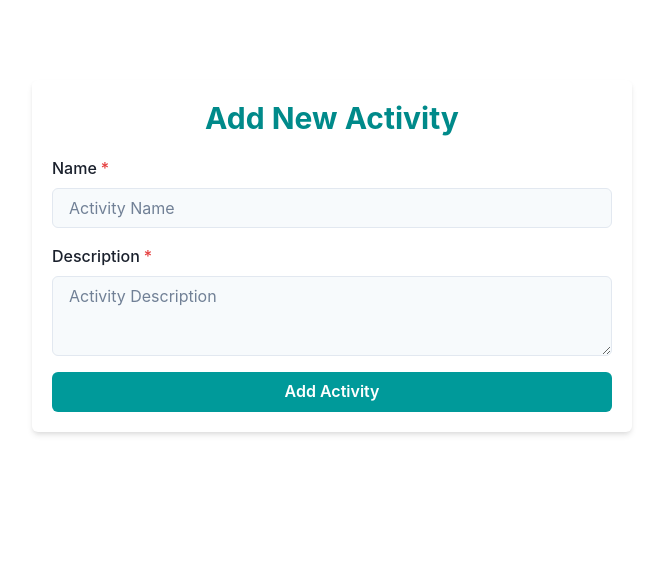
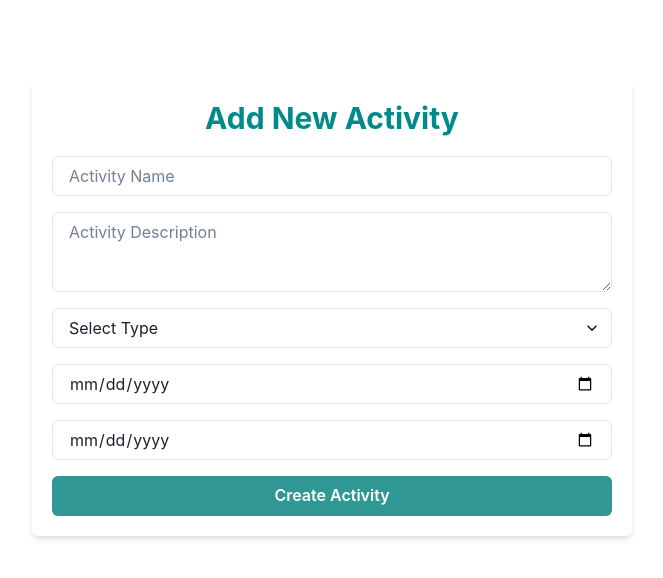
Before and after one commit to mapedersen/LMS.Frontend, a React (Vite) app: page /dashboard/add-activity/1 in a window 1280 px wide. Shown: the top 578 px of the page, without its empty margins (308-971 px from the left). Built offline with nearby package versions, Linux system fonts and the light colour scheme.

Commit message:
Implement Add Activity

```diff
--- a/src/components/AddActivity.tsx
+++ b/src/components/AddActivity.tsx
@@ -1,15 +1,61 @@
-import React, { useState } from "react";
-import { useNavigate, useParams } from "react-router-dom";
-import { Box, Button, Heading, VStack, useToast } from "@chakra-ui/react";
-import FormField from "./ui/FormFields";
+import React, { useState, useEffect } from "react";
+import { useParams, useNavigate } from "react-router-dom";
+import {
+  Box,
+  Button,
+  Heading,
+  VStack,
+  useToast,
+  Select,
+  Input,
+  Textarea,
+  Text,
+} from "@chakra-ui/react";
 
 const AddActivity = () => {
   const { moduleId } = useParams<{ moduleId: string }>();
   const [name, setName] = useState("");
   const [description, setDescription] = useState("");
+  const [typeId, setTypeId] = useState<number | null>(null);
+  const [startDate, setStartDate] = useState("");
+  const [endDate, setEndDate] = useState("");
   const [isLoading, setIsLoading] = useState(false);
+  const [moduleEndDate, setModuleEndDate] = useState<Date | null>(null);
+  const [moduleData, setModuleData] = useState<any | null>(null); // State to hold module data
   const navigate = useNavigate();
   const toast = useToast();
+
+  useEffect(() => {
+    // Fetch module details from the server
+    const fetchModuleDetails = async () => {
+      const accessToken = localStorage.getItem("accessToken");
+
+      if (!accessToken) {
+        console.error("Access token is missing");
+        return;
+      }
+
+      try {
+        const response = await fetch(`https://localhost:7243/api/modules/${moduleId}`, {
+          headers: {
+            Authorization: `Bearer ${accessToken}`,
+          },
+        });
+
+        if (response.ok) {
+          const moduleData = await response.json();
+          setModuleEndDate(new Date(moduleData.endDate));
+          setModuleData(moduleData); // Set module data
+        } else {
+          console.error("Failed to fetch module details");
+        }
+      } catch (error) {
+        console.error("Error fetching module details:", error);
+      }
+    };
+
+    fetchModuleDetails();
+  }, [moduleId]);
 
   const handleSubmit = async (e: React.FormEvent) => {
     e.preventDefault();
@@ -21,9 +67,24 @@ const AddActivity = () => {
       return;
     }
 
+    // Validate end date
+    if (moduleEndDate && new Date(endDate) > moduleEndDate) {
+      toast({
+        title: "Invalid end date.",
+        description: "End date cannot exceed the module's end date.",
+        status: "error",
+        duration: 5000,
+        isClosable: true,
+      });
+      return;
+    }
+
     const activityData = {
       name,
       description,
+      typeId,
+      startDate,
+      endDate,
       moduleId,
     };
 
@@ -40,15 +101,13 @@ const AddActivity = () => {
 
       if (response.ok) {
         toast({
-          title: "Activity created.",
+          title: "Activity Created",
           description: "The activity has been created successfully.",
           status: "success",
           duration: 5000,
           isClosable: true,
         });
-        setName("");
-        setDescription("");
-        navigate("/dashboard");
+        navigate(`/modules/${moduleId}`);
       } else {
         toast({
           title: "Error",
@@ -73,30 +132,56 @@ const AddActivity = () => {
 
   return (
     <Box p={5} maxW="600px" mx="auto" mt="20" bg="white" borderRadius="md" boxShadow="md">
+      {moduleData && (
+        <Box mb={5} p={4} bg="gray.100" borderRadius="md">
+          <Text fontSize="lg" fontWeight="bold">
+            Module: {moduleData.name}
+          </Text>
+          <Text>Description: {moduleData.description}</Text>
+        </Box>
+      )}
       <Heading as="h2" size="lg" mb={5} textAlign="center" color="primary.600">
         Add New Activity
       </Heading>
       <VStack spacing={4} as="form" onSubmit={handleSubmit}>
-        <FormField
-          id="name"
-          label="Name"
-          type="text"
+        <Input
+          placeholder="Activity Name"
           value={name}
           onChange={(e) => setName(e.target.value)}
-          placeholder="Activity Name"
-          isRequired
+          required
         />
-        <FormField
-          id="description"
-          label="Description"
-          type="textarea"
+        <Textarea
+          placeholder="Activity Description"
           value={description}
           onChange={(e) => setDescription(e.target.value)}
-          placeholder="Activity Description"
-          isRequired
+          required
         />
-        <Button colorScheme="primary" isLoading={isLoading} type="submit" width="full">
-          Add Activity
+        <Select
+          placeholder="Select Type"
+          value={typeId ?? ""}
+          onChange={(e) => setTypeId(Number(e.target.value))}
+          required>
+          <option value="1">Lecture</option>
+          <option value="2">Submission</option>
+          <option value="3">Group Assignment</option>
+          <option value="4">Presentation</option>
+        </Select>
+        <Input
+          type="date"
+          placeholder="Start Date"
+          value={startDate}
+          onChange={(e) => setStartDate(e.target.value)}
+          required
+        />
+        <Input
+          type="date"
+          placeholder="End Date"
+          value={endDate}
+          onChange={(e) => setEndDate(e.target.value)}
+          required
+        />
+        <Button type="submit" isLoading={isLoading} colorScheme="teal" width="full">
+          Create Activity
         </Button>
       </VStack>
     </Box>
```
